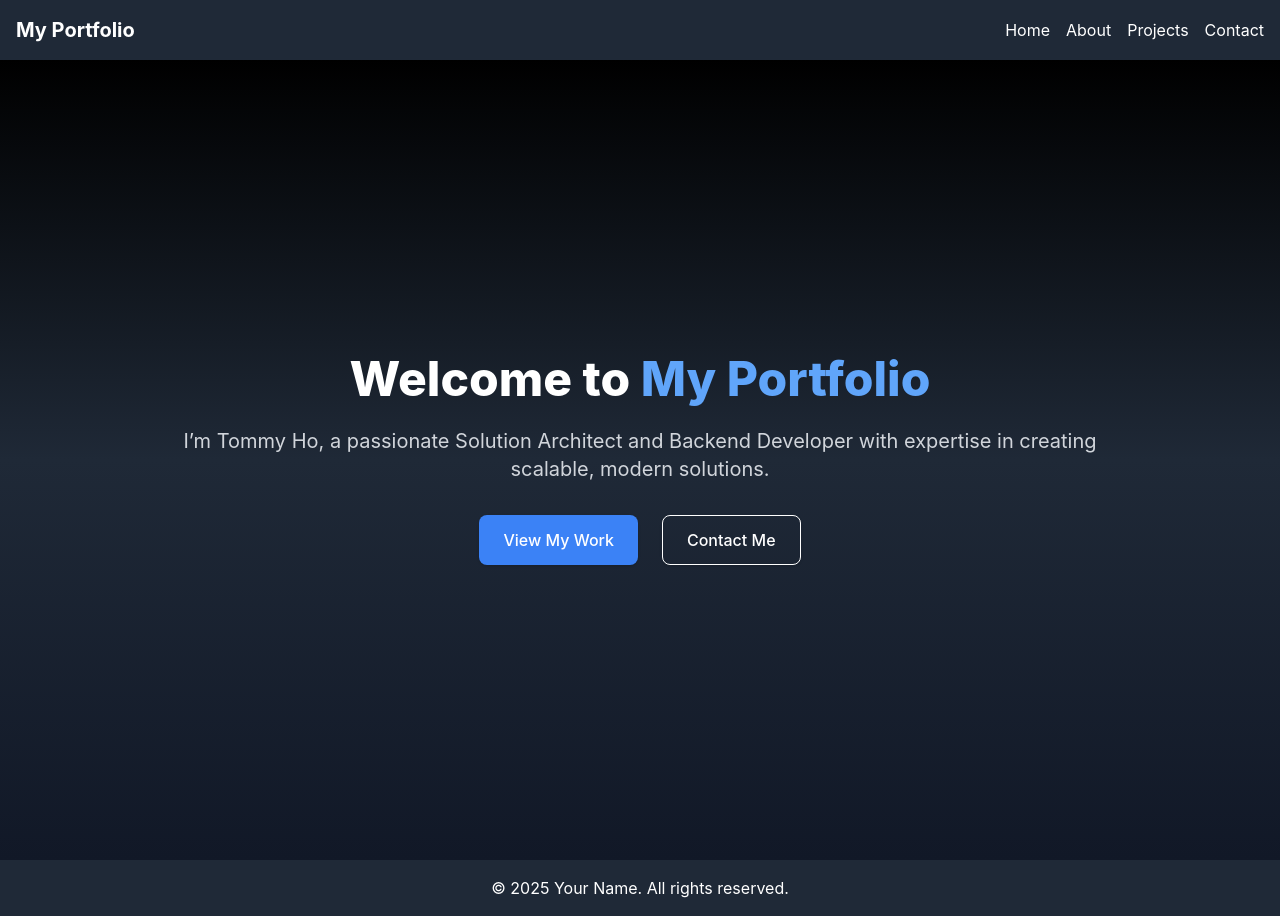
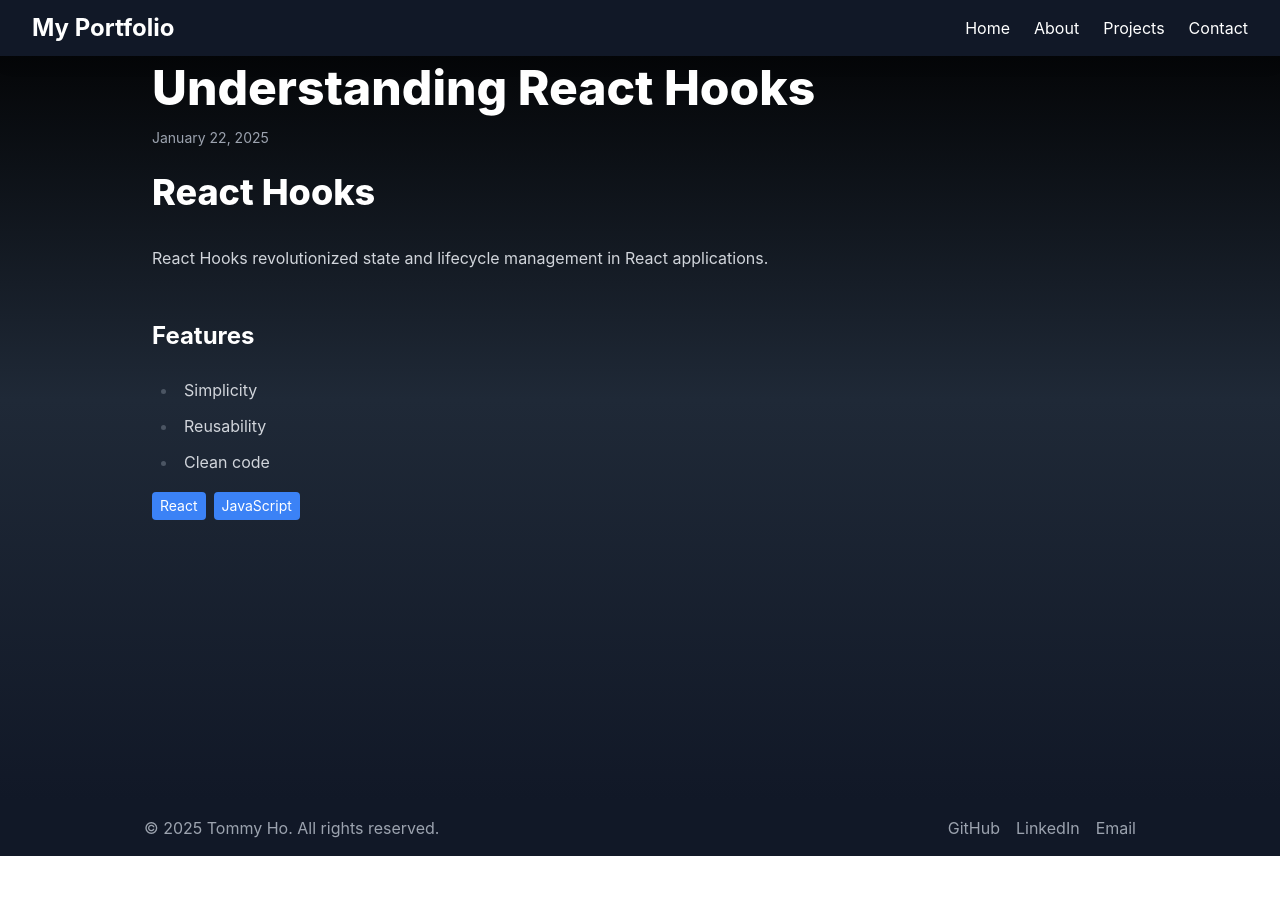
Before and after one commit to howk829/personal-website, a React (Create React App) app: page /#/blog/1 in a window 1280 px wide. After the commit the page ends 856 px from the top, so only its background shows below. Built offline with nearby package versions, Linux system fonts and the light colour scheme; the HTML template or start-up script is replaced by a standard one; what asciidoctor would draw is missing.

Commit message:
new footer and nav bar fix

```diff
--- a/package.json
+++ b/package.json
@@ -46,5 +46,5 @@
     "postcss": "^8.5.1",
     "tailwindcss": "^3.4.17"
   },
-  "homepage": "https://howk829.github.io/personal-website"
+  "homepage": "https://howk829.github.io/personal-website/"
 }
--- a/public/index.html
+++ b/public/index.html
@@ -7,7 +7,7 @@
     <meta name="theme-color" content="#000000" />
     <meta
       name="description"
-      content="Web site created using create-react-app"
+      content="A personal website created by Tommy Ho"
     />
     <link rel="apple-touch-icon" href="%PUBLIC_URL%/logo192.png" />
     <!--
@@ -24,7 +24,7 @@
       work correctly both with client-side routing and a non-root public URL.
       Learn how to configure a non-root public URL by running `npm run build`.
     -->
-    <title>React App</title>
+    <title>Tommy Ho's personal website</title>
   </head>
   <body>
     <noscript>You need to enable JavaScript to run this app.</noscript>
--- a/src/App.js
+++ b/src/App.js
@@ -1,4 +1,4 @@
-import { BrowserRouter as Router, Routes, Route } from 'react-router-dom';
+import { HashRouter as Router, Routes, Route } from 'react-router-dom';
 import Navbar from './components/Navbar';
 import Footer from './components/Footer';
 import Home from './pages/Home';
--- a/src/components/Footer.js
+++ b/src/components/Footer.js
@@ -1,7 +1,22 @@
-const Footer = () => (
-  <footer className="bg-gray-800 text-white text-center p-4">
-    <p className="text-sm md:text-base">&copy; {new Date().getFullYear()} Your Name. All rights reserved.</p>
-  </footer>
-);
+const Footer = () => {
+  return (
+    <footer className="bg-gray-900 text-gray-400 py-4">
+      <div className="max-w-screen-lg mx-auto flex flex-col md:flex-row items-center justify-between px-4">
+        <p className="text-center md:text-left">&copy; 2025 Tommy Ho. All rights reserved.</p>
+        <div className="flex space-x-4 mt-4 md:mt-0">
+          <a href="https://github.com/howk829" target="_blank" rel="noopener noreferrer" className="hover:text-white">
+            GitHub
+          </a>
+          <a href="https://linkedin.com/in/tommy-ho-b66a1a1a6" target="_blank" rel="noopener noreferrer" className="hover:text-white">
+            LinkedIn
+          </a>
+          <a href="mailto:howk829@gmail.com" className="hover:text-white">
+            Email
+          </a>
+        </div>
+      </div>
+    </footer>
+  );
+};
 
 export default Footer;
--- a/src/components/Navbar.js
+++ b/src/components/Navbar.js
@@ -1,42 +1,93 @@
+import React, { useState, useRef, useEffect } from 'react';
 import { Link } from 'react-router-dom';
-import { useState } from 'react';
 
 const Navbar = () => {
-  const [isMenuOpen, setIsMenuOpen] = useState(false);
+  const [isOpen, setIsOpen] = useState(false);
+  const menuRef = useRef(null);
 
-  const toggleMenu = () => {
-    setIsMenuOpen(!isMenuOpen);
-  };
+  // Close the menu if clicking outside of it
+  useEffect(() => {
+    const handleClickOutside = (event) => {
+      if (menuRef.current && !menuRef.current.contains(event.target)) {
+        setIsOpen(false);
+      }
+    };
+
+    document.addEventListener('mousedown', handleClickOutside);
+    return () => {
+      document.removeEventListener('mousedown', handleClickOutside);
+    };
+  }, []);
 
   return (
-    <nav className="bg-gray-800 text-white p-4">
-      <div className="container mx-auto flex justify-between items-center">
-        <div className="text-xl font-bold">My Portfolio</div>
-        {/* Hamburger Icon */}
+    <nav className="bg-gray-900 text-white fixed top-0 left-0 w-full z-50 shadow-lg">
+      {/* Navbar Container */}
+      <div className="max-w-screen-xl mx-auto flex items-center justify-between px-6 lg:px-8 py-3">
+        {/* Logo */}
+        <div className="text-2xl font-bold">
+          <Link to="/">My Portfolio</Link>
+        </div>
+
+        {/* Desktop Links */}
+        <div className="hidden md:flex space-x-6">
+          <Link to="/" className="hover:text-blue-500 transition duration-200">Home</Link>
+          <Link to="/about" className="hover:text-blue-500 transition duration-200">About</Link>
+          <Link to="/projects" className="hover:text-blue-500 transition duration-200">Projects</Link>
+          <Link to="/contact" className="hover:text-blue-500 transition duration-200">Contact</Link>
+        </div>
+
+        {/* Mobile Menu Button */}
         <button
-          onClick={toggleMenu}
-          className="md:hidden text-white focus:outline-none"
+          onClick={() => setIsOpen(!isOpen)}
+          className="md:hidden text-gray-300 hover:text-white focus:outline-none"
         >
-          ☰
+          <svg
+            className="h-6 w-6"
+            fill="none"
+            stroke="currentColor"
+            viewBox="0 0 24 24"
+            xmlns="http://www.w3.org/2000/svg"
+          >
+            <path strokeLinecap="round" strokeLinejoin="round" strokeWidth="2" d="M4 6h16M4 12h16M4 18h16"></path>
+          </svg>
         </button>
-        {/* Desktop Menu */}
-        <ul className="hidden md:flex space-x-4">
-          <li><Link to="/" className="hover:text-blue-400">Home</Link></li>
-          <li><Link to="/about" className="hover:text-blue-400">About</Link></li>
-          <li><Link to="/projects" className="hover:text-blue-400">Projects</Link></li>
-          {/* <li><Link to="/blog" className="hover:text-blue-400">Blog</Link></li> */}
-          <li><Link to="/contact" className="hover:text-blue-400">Contact</Link></li>
-        </ul>
       </div>
+
       {/* Mobile Menu */}
-      {isMenuOpen && (
-        <ul className="md:hidden bg-gray-800 text-center space-y-4 p-4">
-          <li><Link to="/" className="hover:text-blue-400" onClick={toggleMenu}>Home</Link></li>
-          <li><Link to="/about" className="hover:text-blue-400" onClick={toggleMenu}>About</Link></li>
-          <li><Link to="/projects" className="hover:text-blue-400" onClick={toggleMenu}>Projects</Link></li>
-          {/* <li><Link to="/blog" className="hover:text-blue-400" onClick={toggleMenu}>Blog</Link></li> */}
-          <li><Link to="/contact" className="hover:text-blue-400" onClick={toggleMenu}>Contact</Link></li>
-        </ul>
+      {isOpen && (
+        <div
+          ref={menuRef}
+          className="md:hidden bg-gray-800 text-white py-3 px-6 space-y-2"
+        >
+          <Link
+            to="/"
+            className="block hover:text-blue-500 transition duration-200"
+            onClick={() => setIsOpen(false)} // Close menu on link click
+          >
+            Home
+          </Link>
+          <Link
+            to="/about"
+            className="block hover:text-blue-500 transition duration-200"
+            onClick={() => setIsOpen(false)}
+          >
+            About
+          </Link>
+          <Link
+            to="/projects"
+            className="block hover:text-blue-500 transition duration-200"
+            onClick={() => setIsOpen(false)}
+          >
+            Projects
+          </Link>
+          <Link
+            to="/contact"
+            className="block hover:text-blue-500 transition duration-200"
+            onClick={() => setIsOpen(false)}
+          >
+            Contact
+          </Link>
+        </div>
       )}
     </nav>
   );
--- a/src/components/ProjectCard.js
+++ b/src/components/ProjectCard.js
@@ -1,5 +1,5 @@
 const ProjectCard = ({ title, description, image }) => (
-    <div className="p-4 border rounded shadow-md">
+    <div className="p-4 lg:p-8 border rounded shadow-md">
       <img src={image} alt={title} className="mb-4 w-full h-40 object-cover" />
       <h3 className="text-xl font-bold">{title}</h3>
       <p>{description}</p>
--- a/src/index.css
+++ b/src/index.css
@@ -20,3 +20,7 @@ code {
   background-image: url('https://www.heropatterns.com/path/to/pattern.svg');
   background-repeat: repeat;
 }
+
+.transition-height {
+  transition: height 0.3s ease-in-out;
+}
--- a/src/pages/About.js
+++ b/src/pages/About.js
@@ -3,7 +3,7 @@ import myPhoto from '../assets/personal_photo.jpg'; // Adjust the path to your i
 
 const About = () => (
   <div
-    className="relative min-h-screen bg-cover bg-center"
+    className="min-h-screen flex items-center justify-center bg-cover bg-center"
     style={{
       backgroundImage: "url('https://via.placeholder.com/1920x1080')", // Replace with your background image
     }}
--- a/src/pages/Projects.js
+++ b/src/pages/Projects.js
@@ -48,7 +48,7 @@ const Projects = () => {
         <div className="text-center mb-16">
           <h1 className="text-5xl font-extrabold mb-4">My Projects</h1>
           <p className="text-lg text-gray-300">
-            Here are some of the projects I’ve worked on, showcasing my skills and expertise in web development.
+            Here are some of the projects I’ve worked on, showcasing my skills and expertise in development.
           </p>
         </div>
 
```
Also changed, not shown: 1 other file (tests, documents, lock files or other folders).
